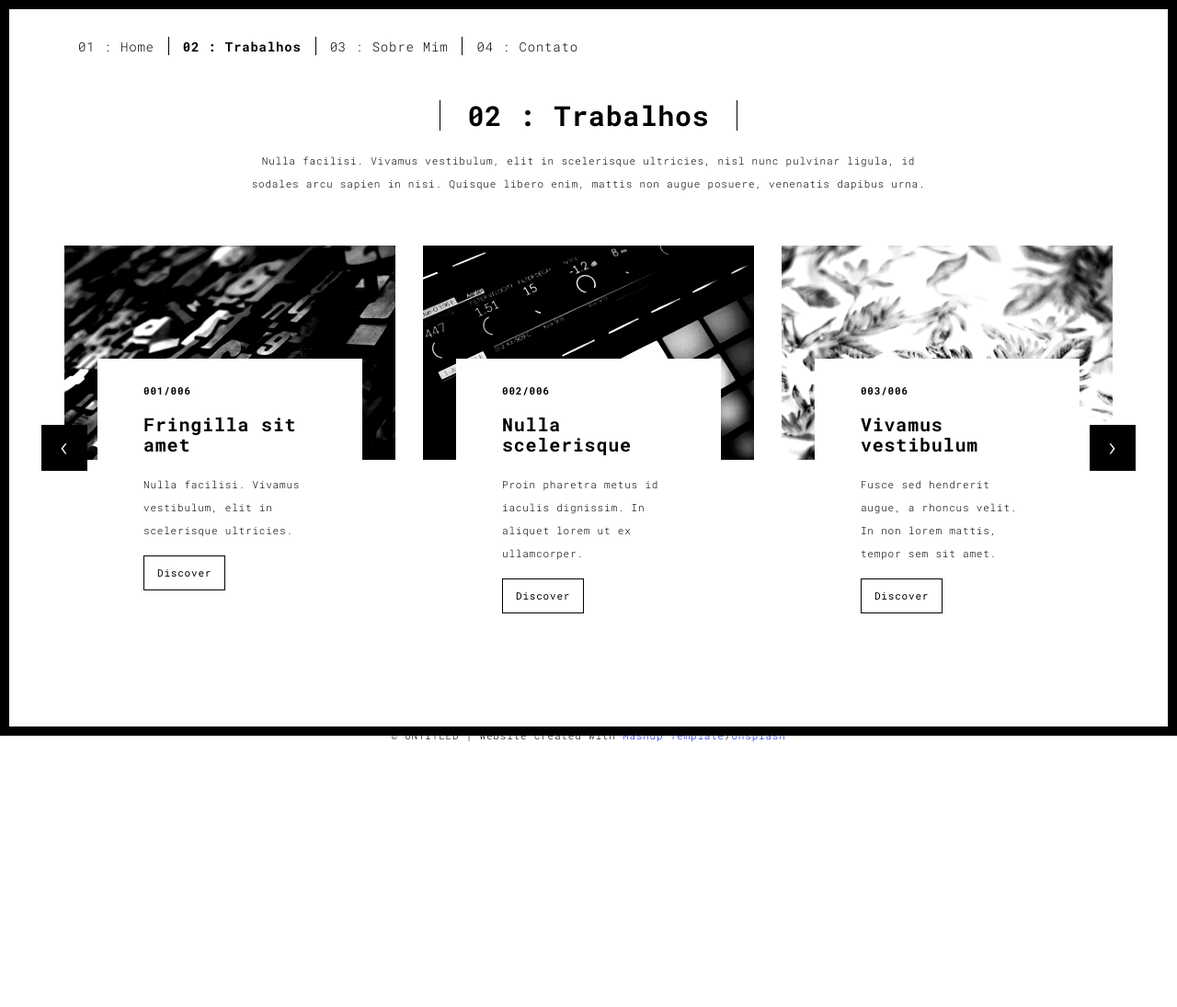
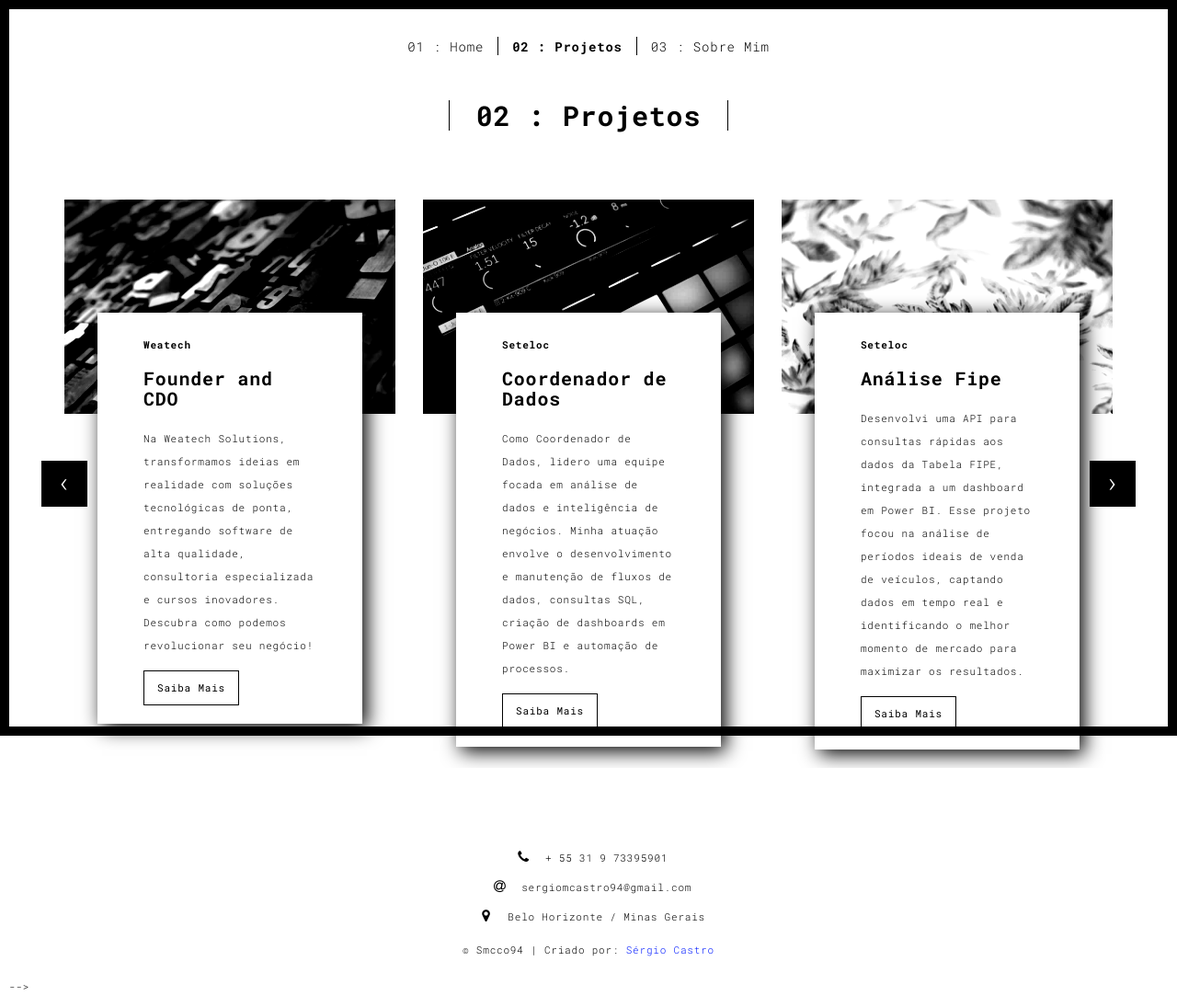
Before and after one commit to smcco94/smcco94.github.io, a plain HTML site: page works.html in a window 1280 px wide. Shown: the whole page at 92% size. Before the commit the page ends 837 px from the top, so only its background shows below. Drawn offline with Linux system fonts and the light colour scheme.

Commit message:
Add files via upload

```diff
--- a/works.html
+++ b/works.html
@@ -15,7 +15,7 @@
   <link rel="apple-touch-icon" sizes="180x180" href="./assets/apple-icon-180x180.png">
   <link href="./assets/favicon.ico" rel="icon">
 
-  <title>Smcco94 - Trabalhos</title>
+  <title>Smcco94 - Projetos</title>
 
 <link href="./main.3f6952e4.css" rel="stylesheet"></head>
 
@@ -38,9 +38,8 @@
       <div class="collapse navbar-collapse" id="navbar-collapse">
         <ul class="nav navbar-nav ">
           <li><a href="./index.html" title="">01 : Home</a></li>
-          <li><a href="./works.html" title="">02 : Trabalhos</a></li>
+          <li><a href="./works.html" title="">02 : Projetos</a></li>
           <li><a href="./about.html" title="">03 : Sobre Mim</a></li>
-          <li><a href="./contact.html" title="">04 : Contato</a></li>
         </ul>
 
 
@@ -55,8 +54,8 @@
 
       <div class="col-sm-8 col-sm-offset-2 section-container-spacer">
         <div class="text-center">
-          <h1 class="h2">02 : Trabalhos</h1>
-          <p>Nulla facilisi. Vivamus vestibulum, elit in scelerisque ultricies, nisl nunc pulvinar ligula, id sodales arcu sapien in nisi. Quisque libero enim, mattis non augue posuere, venenatis dapibus urna.</p>
+          <h1 class="h2">02 : Projetos</h1>
+          <p></p>
         </div>
       </div>
 
@@ -69,36 +68,36 @@
                 <div class="row">
                     <div class="col-sm-4">
 
-                      <a href="./work.html" title="" class="black-image-project-hover">
+                      <a href="#" title="" class="black-image-project-hover">
                         <img src="./assets/images/work01-hover.jpg" alt="" class="img-responsive">
                       </a>
                       <div class="card-container card-container-lg">
-                        <h4>001/006</h4>
-                        <h3>Fringilla sit amet</h3>
-                        <p>Nulla facilisi. Vivamus vestibulum, elit in scelerisque ultricies.</p>
-                        <a href="./work.html" title="" class="btn btn-default">Discover</a>
+                        <h4>Weatech</h4>
+                        <h3>Founder and CDO</h3>
+                        <p>Na Weatech Solutions, transformamos ideias em realidade com soluções tecnológicas de ponta, entregando software de alta qualidade, consultoria especializada e cursos inovadores. Descubra como podemos revolucionar seu negócio!</p>
+                        <a href="https://weatech.com.br/" target="_blank" class="btn btn-default">Saiba Mais</a>
                       </div>
                     </div>
                     <div class="col-sm-4">
-                      <a href="./work.html" title="" class="black-image-project-hover">
+                      <a href="#" title="" class="black-image-project-hover">
                         <img src="./assets/images/work02-hover.jpg" alt="" class="img-responsive">
                       </a>
                       <div class="card-container card-container-lg">
-                        <h4>002/006</h4>
-                        <h3>Nulla scelerisque</h3>
-                        <p>Proin pharetra metus id iaculis dignissim. In aliquet lorem ut ex ullamcorper.</p>
-                        <a href="./work.html" title="" class="btn btn-default">Discover</a>
+                        <h4>Seteloc</h4>
+                        <h3>Coordenador de Dados</h3>
+                        <p>Como Coordenador de Dados, lidero uma equipe focada em análise de dados e inteligência de negócios. Minha atuação envolve o desenvolvimento e manutenção de fluxos de dados, consultas SQL, criação de dashboards em Power BI e automação de processos.</p>
+                        <a href="#" title="" class="btn btn-default">Saiba Mais</a>
                       </div>
                     </div>
                     <div class="col-sm-4">
-                      <a href="./work.html" title="" class="black-image-project-hover">
+                      <a href="#" title="" class="black-image-project-hover">
                         <img src="./assets/images/work03-hover.jpg" alt="" class="img-responsive">
                       </a>
                       <div class="card-container card-container-lg">
-                        <h4>003/006</h4>
-                        <h3>Vivamus vestibulum</h3>
-                        <p>Fusce sed hendrerit augue, a rhoncus velit. In non lorem mattis, tempor sem sit amet.</p>
-                        <a href="./work.html" title="" class="btn btn-default">Discover</a>
+                        <h4>Seteloc</h4>
+                        <h3>Análise Fipe</h3>
+                        <p>Desenvolvi uma API para consultas rápidas aos dados da Tabela FIPE, integrada a um dashboard em Power BI. Esse projeto focou na análise de períodos ideais de venda de veículos, captando dados em tempo real e identificando o melhor momento de mercado para maximizar os resultados.</p>
+                        <a href="#" title="" class="btn btn-default">Saiba Mais</a>
                       </div>
                     </div>
 
@@ -109,37 +108,37 @@
             <div class="item">
                 <div class="row">
                   <div class="col-sm-4">
-                    <a href="./work.html" class="black-image-project-hover">
+                    <a href="#" class="black-image-project-hover">
                       <img src="./assets/images/work02-hover.jpg" alt="Image" class="img-responsive">
                     </a>
                     <div class="card-container">
                       <h4>004/006</h4>
-                      <h3>Nulla scelerisque</h3>
-                      <p>Proin pharetra metus id iaculis dignissim. In aliquet lorem ut ex ullamcorper.</p>
-                      <a href="./work.html" class="btn btn-default">Discover</a>
+                      <h3>Em Breve</h3>
+                      <p>...</p>
+                      <a href="#" class="btn btn-default">Saiba Mais</a>
                     </div>
                   </div>
                    <div class="col-sm-4">
-                      <a href="./work.html" class="black-image-project-hover">
+                      <a href="#" class="black-image-project-hover">
                         <img src="./assets/images/work01-hover.jpg" alt="Image" class="img-responsive">
                       </a>
                       <div class="card-container">
                         <h4>005/006</h4>
-                        <h3>Fringilla sit amet</h3>
-                        <p>Nulla facilisi. Vivamus vestibulum, elit in scelerisque ultricies.</p>
-                        <a href="./work.html" class="btn btn-default">Discover</a>
+                        <h3>Em Breve</h3>
+                        <p>...</p>
+                        <a href="#" class="btn btn-default">Saiba Mais</a>
                       </div>
                     </div>
 
                     <div class="col-sm-4">
-                      <a href="./work.html" class="black-image-project-hover">
+                      <a href="#" class="black-image-project-hover">
                         <img src="./assets/images/work03-hover.jpg" alt="Image" class="img-responsive">
                       </a>
                       <div class="card-container">
                         <h4>006/006</h4>
-                        <h3>Vivamus vestibulum</h3>
-                        <p>Fusce sed hendrerit augue, a rhoncus velit. In non lorem mattis, tempor sem sit amet.</p>
-                        <a href="./work.html" class="btn btn-default">Discover</a>
+                        <h3>Em Breve</h3>
+                        <p>...</p>
+                        <a href="#" class="btn btn-default">Saiba Mais</a>
                       </div>
                     </div>
 
@@ -170,8 +169,34 @@
 <footer class="footer-container text-center">
   <div class="container">
     <div class="row">
+      <div class="row">
+        <div class="col-md-10 col-md-offset-1">
+          <div class="col-md-5 address-container">
+            <ul class="list-unstyled">
+              <li>
+                <span class="fa-icon">
+                  <i class="fa fa-phone" aria-hidden="true"></i>
+                </span>
+                + 55 31 9 73395901
+              </li>
+              <li>
+                <span class="fa-icon">
+                  <i class="fa fa-at" aria-hidden="true"></i>
+                </span>
+                sergiomcastro94@gmail.com
+              </li>
+              <li>
+                <span class="fa-icon">
+                  <i class="fa fa fa-map-marker" aria-hidden="true"></i>
+                </span>
+                Belo Horizonte / Minas Gerais
+              </li>
+            </ul>
+          </div>
+        </div>
+      </div>
       <div class="col-xs-12">
-        <p>© UNTITLED | Website created with <a href="http://www.mashup-template.com/" title="Create website with free html template">Mashup Template</a>/<a href="https://www.unsplash.com/" title="Beautiful Free Images">Unsplash</a></p>
+        <p>© Smcco94 | Criado por: <a href="https://www.linkedin.com/in/sergiomcastro/" target="_blank">Sérgio Castro</a>
       </div>
     </div>
   </div>
@@ -183,19 +208,6 @@
   });
 </script>
 
-<!-- Google Analytics: change UA-XXXXX-X to be your site's ID
-
-<script>
-  (function (i, s, o, g, r, a, m) {
-    i['GoogleAnalyticsObject'] = r; i[r] = i[r] || function () {
-      (i[r].q = i[r].q || []).push(arguments)
-    }, i[r].l = 1 * new Date(); a = s.createElement(o),
-      m = s.getElementsByTagName(o)[0]; a.async = 1; a.src = g; m.parentNode.insertBefore(a, m)
-  })(window, document, 'script', '//www.google-analytics.com/analytics.js', 'ga');
-  ga('create', 'UA-XXXXX-X', 'auto');
-  ga('send', 'pageview');
-</script>
-
 --> <script type="text/javascript" src="./main.70a66962.js"></script></body>
 
 </html>
```
Also changed, not shown: about.html (+37 -28 lines), index.html (+7 -6 lines), main.3f6952e4.css.
